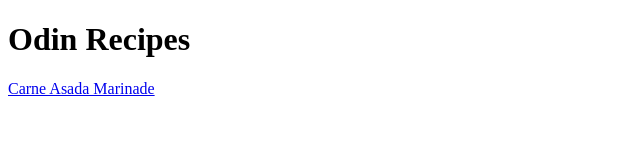
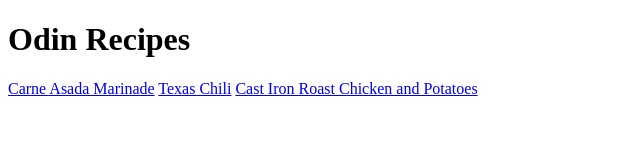
Before and after one commit to WST405/odin-recipes, a plain HTML site: page index.html in a window 1280 px wide. Shown: the whole page, without its empty margins (0-640 px from the left). Drawn offline with Linux system fonts and the light colour scheme.

Commit message:
- Fix recipes missing in index

```diff
--- a/index.html
+++ b/index.html
@@ -9,6 +9,7 @@
 <body>
     <h1>Odin Recipes</h1>
     <a href="https://www.allrecipes.com/recipe/186691/lisas-favorite-carne-asada-marinade/">Carne Asada Marinade</a>
-
+    <a href="https://www.allrecipes.com/texas-chili-recipe-7482913">Texas Chili</a>
+    <a href="https://www.allrecipes.com/recipe/8461551/cast-iron-roast-chicken-and-potatoes/">Cast Iron Roast Chicken and Potatoes</a>
 </body>
 </html>
```
